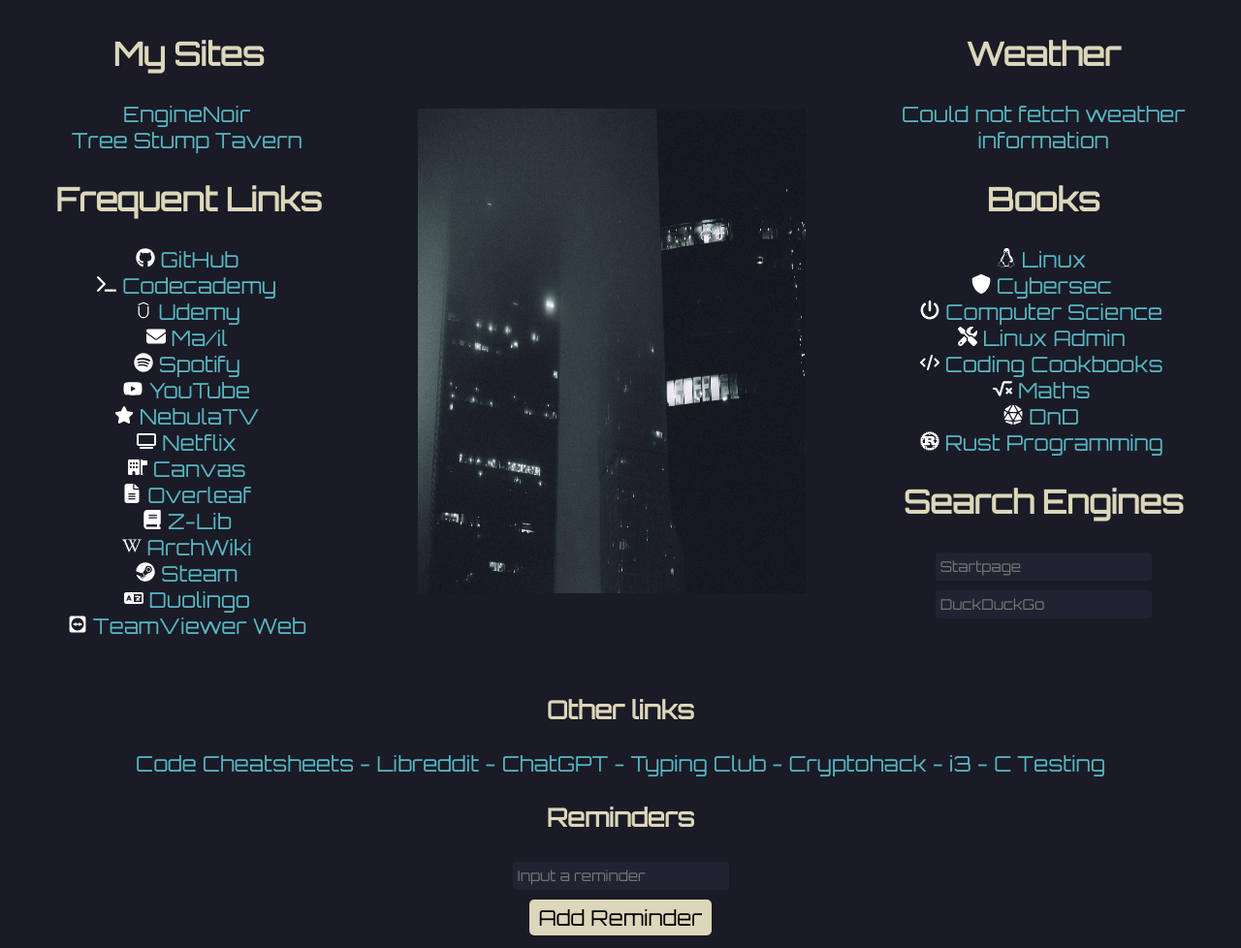
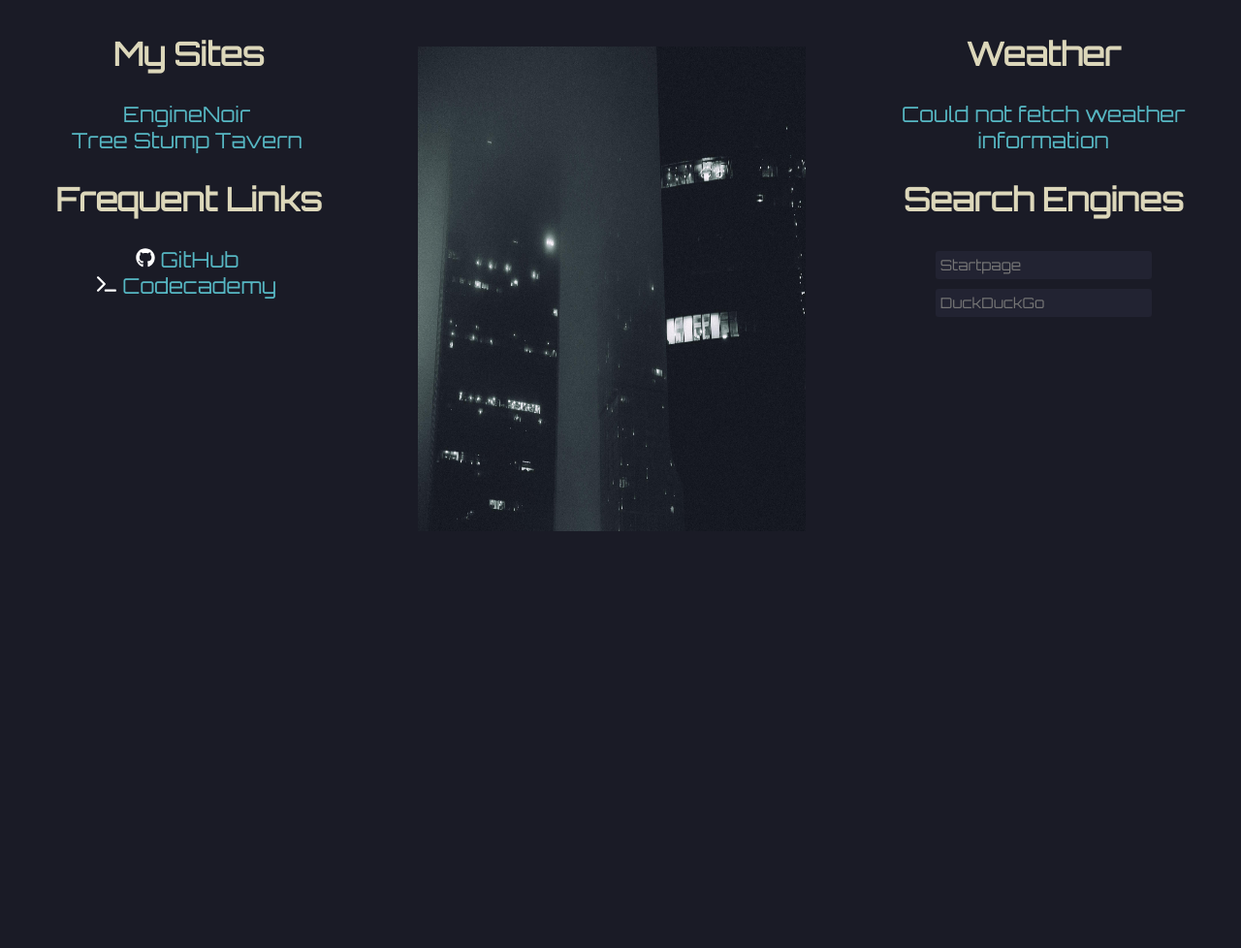
Before and after one commit to EngineNoir/enginenoir.github.io, a plain HTML site: page content/web/index.html in a window 1280 px wide. Shown: the whole page at 97% size. After the commit the page ends 800 px from the top, so only its background shows below. Drawn offline with Linux system fonts and the light colour scheme; no server answers.

Commit message:
Update web/index.html

```diff
--- a/content/web/index.html
+++ b/content/web/index.html
@@ -9,8 +9,6 @@
   <link href="https://fonts.googleapis.com/css?family=Orbitron" rel="stylesheet" />
   <script src="js/scripts.js"></script>
 </head>
-
-<!-- new test red -->
 
 <body>
   <div class="grid-container">
@@ -37,40 +35,6 @@
         <li>
           <a href="https://www.codecademy.com/learn" target="_blank"><img src="icons/terminal.svg" width="20" height="20" class="icon"> Codecademy</a>
         </li>
-	<li>
-	  <a href="https://www.udemy.com/home/my-courses/learning/" target="_blank"><img src="icons/udemy.svg" width="20" height="20" class="icon"> Udemy</a>
-        </li>
-	<li>
-          <img src="icons/mail.svg" width="20" height="20" class="icon"> <a href="https://mail.proton.me/u/1/inbox" target="_blank">Ma</a>/<a
-            href="https://mail.google.com/mail/u/0/?shva=1#inbox" target="_blank">il</a>
-        </li>
-        <li>
-          </i><a href="https://open.spotify.com/?" target="_blank"><img src="icons/spotify.svg" width="20" height="20" class="icon"> Spotify</a>
-        </li>
-        <li>
-          <a href="https://yewtu.be/feed/popular" target="_blank"><img src="icons/youtube.svg" width="20" height="20" class="icon"> YouTube</a>
-        </li>
-        <li><a href="https://nebula.tv" target="_blank"><img src="icons/star.svg" width="20" height="20" class="icon"> NebulaTV</a></li>
-        <li><a href="https://netflix.com" target="_blank"><img src="icons/tv.svg" width="20" height="20" class="icon"> Netflix</a></li>
-        <li><a href="https://canvas.vu.nl/" target="_blank"><img src="icons/building.svg" width="20" height="20" class="icon"> Canvas</a></li>
-        <li>
-          <a href="https://www.overleaf.com/project" target="_blank"><img src="icons/file.svg" width="20" height="20" class="icon"> Overleaf</a>
-        </li>
-        <li>
-          <a href="https://lib-ozgu2gbrsuqfk2jjiwr6p6gn.must.wf" target="_blank"><img src="icons/book.svg" width="20" height="20" class="icon"> Z-Lib</a>
-        </li>
-        <li>
-          <a href="https://wiki.archlinux.org/" target="_blank"><img src="icons/wiki.svg" width="20" height="20" class="icon"> ArchWiki</a>
-        </li>
-	<li>
-	  <a href="https://store.steampowered.com/" target="_blank"><img src="icons/steam.svg" width="20" height="20" class="icon"> Steam</a>
-	</li>
-        <li>
-          <a href="https://www.duolingo.com/learn" target="_blank"><img src="icons/language.svg" width="20" height="20" class="icon"> Duolingo</a>
-        </li>
-	<li>
-	  <a href="https://login.teamviewer.com/LogOn" target="_blank"><img src="icons/teamviewer.svg" width="20" height="20" class="icon"> TeamViewer Web</a>
-	</li>
       </ul>
     </div>
 
@@ -82,33 +46,6 @@
       <h2>Weather</h2>
       <p id="temp-info"></p>
       <script src="js/weather.js"></script>
-      <h2>Books</h2>
-      <ul>
-        <li>
-          <a href="file:///home/enginenoir/books/linux_humble_bundle/" target="_blank"><img src="icons/linux.svg" width="20" height="20" class="icon"> Linux</a>
-        </li>
-        <li>
-          <a href="file:///home/enginenoir/books/cybersec_humble_bundle/" target="_blank"><img src="icons/shield.svg" width="20" height="20" class="icon"> Cybersec</a>
-        </li>
-        <li>
-          <a href="file:///home/enginenoir/books/cs/" target="_blank"><img src="icons/power.svg" width="20" height="20" class="icon"> Computer Science</a>
-        </li>
-        <li>
-          <a href="file:///home/enginenoir/books/linux_admin_bundle/" target="_blank"><img src="icons/gear.svg" width="20" height="20" class="icon"> Linux Admin</a>
-        </li>
-        <li>
-          <a href="file:///home/enginenoir/books/coding_cookbooks/" target="_blank"><img src="icons/code.svg" width="20" height="20" class="icon"> Coding Cookbooks</a>
-        </li>
-        <li>
-          <a href="file:///home/enginenoir/books/maths/" target="_blank"><img src="icons/sqrt.svg" width="20" height="20" class="icon"> Maths</a>
-        </li>
-        <li>
-          <a href="file:///home/enginenoir/dnd/" target="_blank"><img src="icons/d20.svg" width="20" height="20" class="icon"> DnD</a>
-        </li>
-        <li>
-          <a href="file:///home/enginenoir/books/rust_books/" target="_blank"><img src="icons/rust.svg" width="20" height="20" class="icon"> Rust Programming</a>
-        </li>
-      </ul>
       <h2>Search Engines</h2>
       <form action="https://startpage.com/sp/search" method="post" id="search">
         <div class="startpage">
@@ -124,26 +61,6 @@
         </div>
       </form>
     </div>
-
-    <div class="footer">
-      <h3>Other links</h3>
-      <p>
-        <a href="https://overapi.com/" target="_blank">Code Cheatsheets</a> -
-        <a href="https://libreddit.domain.glass/" target="_blank">Libreddit</a> -
-        <a href="https://chat.openai.com/chat" target="_blank">ChatGPT</a> -
-        <a href="https://www.typingclub.com/sportal/" target="_blank">Typing Club</a> -
-        <a href="https://cryptohack.org/" target="_blank">Cryptohack</a> -
-        <a href="https://i3wm.org/docs/userguide.html" target="_blank">i3</a> -
-        <a href="https://www.throwtheswitch.org/library" target="_blank">C Testing</a>
-      </p>
-
-      <h3>Reminders</h3>
-      <ol id="reminderList"></ol>
-
-      <input type="text" id="reminderInput" placeholder="Input a reminder" />
-      <br />
-      <button id="addReminderButton">Add Reminder</button>
-    </div>
   </div>
 </body>
 
```
